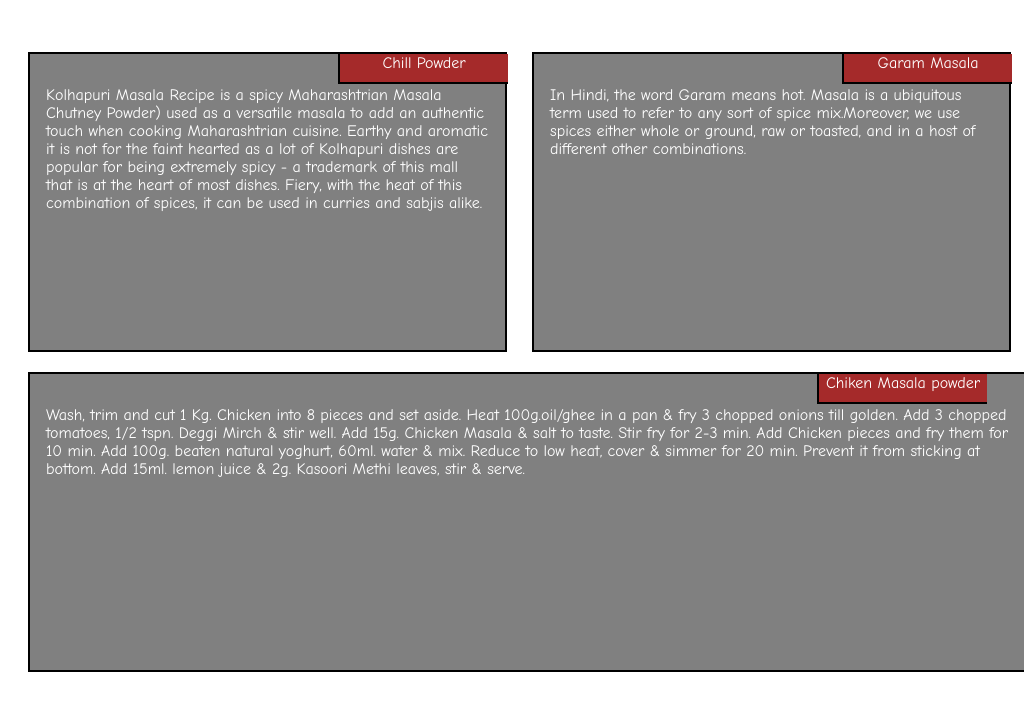
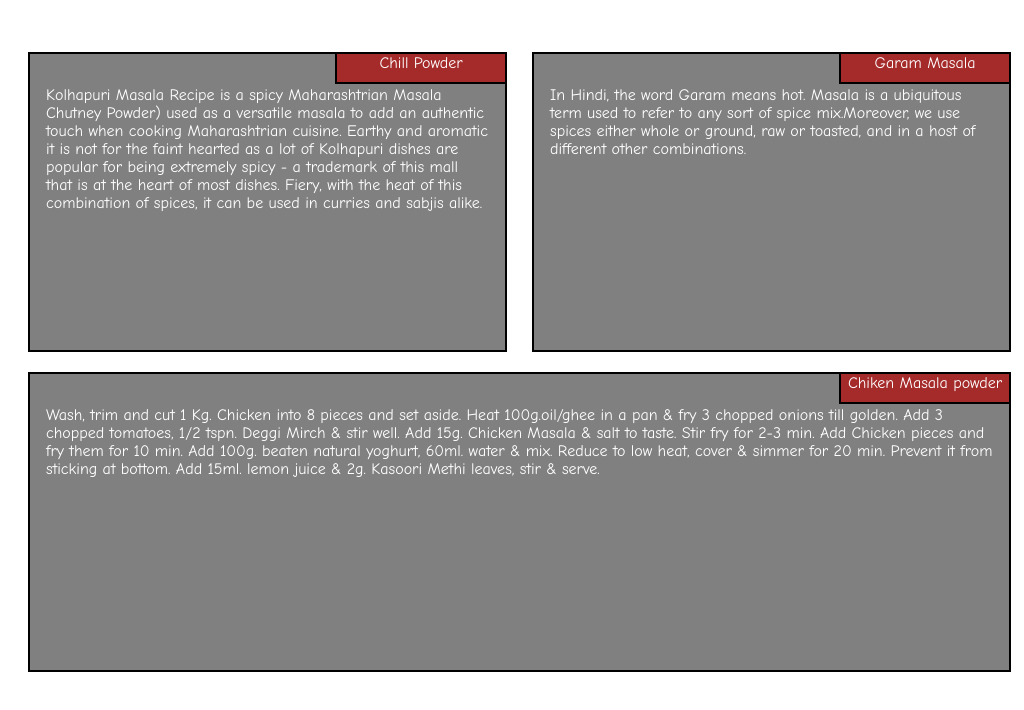
Before and after one commit to Anichougule9/module2_solution, a plain HTML site: page index.html in a window 1024 px wide. Shown: the part 70-780 px from the top of the page. Drawn offline with Linux system fonts and the light colour scheme.

Commit message:
Update Css.css

```diff
--- a/Css.css
+++ b/Css.css
@@ -1,5 +1,3 @@
-
-/********** Base styles **********/
 * {
   box-sizing: border-box;
 }
@@ -45,7 +43,7 @@ p{
 }
 span{
    float:right;
-   margin-right: 3px;
+   margin-right: 5px;
    margin-top: 2px;
    border-bottom: 2px solid black;
    border-left: 2px solid black;
@@ -59,7 +57,7 @@ span{
 
 .span{
    float:right;
-   margin-right: 4px;
+   margin-right: 5px;
    margin-top: 2px;
    border-bottom: 2px solid black;
    border-left: 2px solid black;
@@ -143,7 +141,7 @@ span{
   div.block1{
   border: 2px solid black;
   background-color: grey;
-  width: 100%;
+  width: 97.5%;
   height: 300px;
   margin-left: 20px;
   font-family: Helvetica;
@@ -153,7 +151,7 @@ span{
 }
 span{
    float:right;
-   margin-right: 4px;
+   margin-right: 7px;
    margin-top: 2px;
    border-bottom: 2px solid black;
    border-left: 2px solid black;
@@ -166,7 +164,7 @@ span{
 }
 .span{
    float:right;
-   margin-right: 29px;
+   margin-right: 7px;
    margin-top: 2px;
    border-bottom: 2px solid black;
    border-left: 2px solid black;
@@ -234,7 +232,7 @@ span{
 }
 span{
    float:right;
-   margin-right: 27px;
+   margin-right: 29px;
    margin-top: 2px;
    border-bottom: 2px solid black;
    border-left: 2px solid black;
@@ -249,7 +247,7 @@ span{
 
 .span{
    float:right;
-   margin-right: 27px;
+   margin-right: 29px;
    margin-top: 2px;
    border-bottom: 2px solid black;
    border-left: 2px solid black;
```
